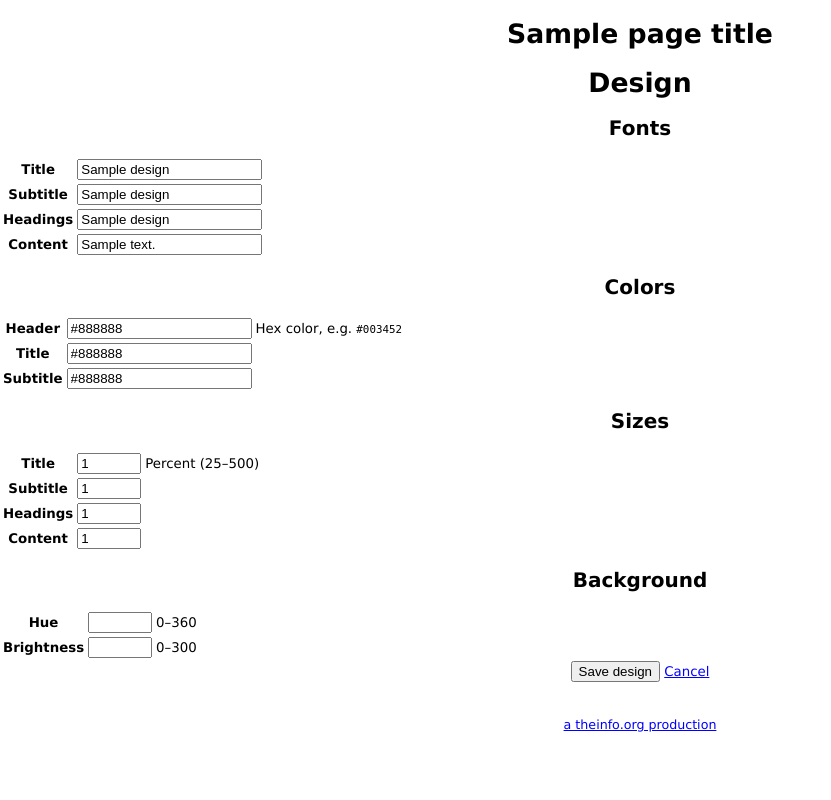
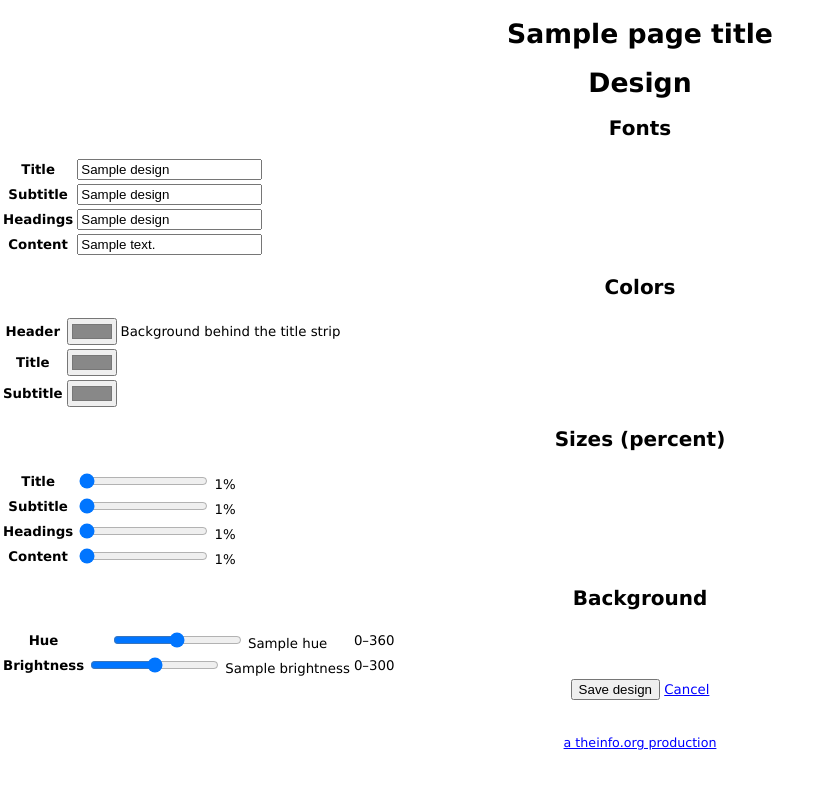
Before and after one commit to simonbc/jottit, a Python web app: template jottit/templates/admin_design.html in a window 1280 px wide. Shown: the whole page, without its empty margins (0-831 px from the left). Run offline with Jinja, Linux system fonts and the light colour scheme; the template is opened without the code that fills it: most values are stand-ins (such as "Sample title", 1, 10 or a date in 2020).

Commit message:
Add live preview to the design page
Switch the design form to proper HTML5 inputs: <input type="color">
for header / title / subtitle colors, <input type="range"> with an
<output> mirror for sizes and hue / brightness, and a <datalist> of
common font stacks for the four font fields.

design.js binds each control to its CSS custom property on :root —
typing a color or sliding a range re-themes the site chrome
immediately, no round-trip. The server still owns persistence on
submit and re-renders the saved values on the next load via
partials/design_style.html.

Co-Authored-By: Claude Opus 4.7 (1M context) <noreply@anthropic.com>

```diff
--- a/jottit/templates/admin_design.html
+++ b/jottit/templates/admin_design.html
@@ -1,32 +1,47 @@
 {% extends "site_base.html" %}
 {% block title %}Design{% endblock %}
+
+{% block scripts %}
+  {{ super() }}
+  <script src="{{ url_for('static', filename='js/design.js') }}" defer></script>
+{% endblock %}
 
 {% block content %}
   <h1>Design</h1>
 
   {% include "partials/form_error.html" %}
 
+  <datalist id="font_choices">
+    <option value="system-ui, sans-serif">
+    <option value="Helvetica">
+    <option value="Arial Black">
+    <option value="Georgia">
+    <option value="Times New Roman">
+    <option value="Verdana">
+    <option value="Courier New">
+  </datalist>
+
   <form method="post" action="" id="design" class="form">
     <h2>Fonts</h2>
     <table class="settings">
       <tr>
         <th>Title</th>
-        <td><input type="text" name="title_font" value="{{ design.title_font }}"></td>
+        <td><input id="title_font" type="text" name="title_font" list="font_choices" value="{{ design.title_font }}"></td>
         <td class="explain"></td>
       </tr>
       <tr>
         <th>Subtitle</th>
-        <td><input type="text" name="subtitle_font" value="{{ design.subtitle_font }}"></td>
+        <td><input id="subtitle_font" type="text" name="subtitle_font" list="font_choices" value="{{ design.subtitle_font }}"></td>
         <td class="explain"></td>
       </tr>
       <tr>
         <th>Headings</th>
-        <td><input type="text" name="headings_font" value="{{ design.headings_font }}"></td>
+        <td><input id="headings_font" type="text" name="headings_font" list="font_choices" value="{{ design.headings_font }}"></td>
         <td class="explain"></td>
       </tr>
       <tr>
         <th>Content</th>
-        <td><input type="text" name="content_font" value="{{ design.content_font }}"></td>
+        <td><input id="content_font" type="text" name="content_font" list="font_choices" value="{{ design.content_font }}"></td>
         <td class="explain"></td>
       </tr>
     </table>
@@ -35,41 +50,53 @@
     <table class="settings">
       <tr>
         <th>Header</th>
-        <td><input type="text" name="header_color" value="{{ design.header_color }}" placeholder="#003452"></td>
-        <td class="explain">Hex color, e.g. <code>#003452</code></td>
+        <td><input id="header_color" type="color" name="header_color" value="{{ design.header_color or '#003452' }}"></td>
+        <td class="explain">Background behind the title strip</td>
       </tr>
       <tr>
         <th>Title</th>
-        <td><input type="text" name="title_color" value="{{ design.title_color }}" placeholder="#fff"></td>
+        <td><input id="title_color" type="color" name="title_color" value="{{ design.title_color or '#ffffff' }}"></td>
         <td class="explain"></td>
       </tr>
       <tr>
         <th>Subtitle</th>
-        <td><input type="text" name="subtitle_color" value="{{ design.subtitle_color }}" placeholder="#bfe8ff"></td>
+        <td><input id="subtitle_color" type="color" name="subtitle_color" value="{{ design.subtitle_color or '#bfe8ff' }}"></td>
         <td class="explain"></td>
       </tr>
     </table>
 
-    <h2>Sizes</h2>
+    <h2>Sizes (percent)</h2>
     <table class="settings">
       <tr>
         <th>Title</th>
-        <td><input type="number" name="title_size" value="{{ design.title_size }}" min="25" max="500"></td>
-        <td class="explain">Percent (25–500)</td>
+        <td>
+          <input id="title_size" type="range" name="title_size" min="25" max="500" value="{{ design.title_size or 100 }}">
+          <output id="title_size_out" for="title_size">{{ design.title_size or 100 }}</output>%
+        </td>
+        <td class="explain"></td>
       </tr>
       <tr>
         <th>Subtitle</th>
-        <td><input type="number" name="subtitle_size" value="{{ design.subtitle_size }}" min="25" max="500"></td>
+        <td>
+          <input id="subtitle_size" type="range" name="subtitle_size" min="25" max="500" value="{{ design.subtitle_size or 100 }}">
+          <output id="subtitle_size_out" for="subtitle_size">{{ design.subtitle_size or 100 }}</output>%
+        </td>
         <td class="explain"></td>
       </tr>
       <tr>
         <th>Headings</th>
-        <td><input type="number" name="headings_size" value="{{ design.headings_size }}" min="25" max="500"></td>
+        <td>
+          <input id="headings_size" type="range" name="headings_size" min="25" max="500" value="{{ design.headings_size or 100 }}">
+          <output id="headings_size_out" for="headings_size">{{ design.headings_size or 100 }}</output>%
+        </td>
         <td class="explain"></td>
       </tr>
       <tr>
         <th>Content</th>
-        <td><input type="number" name="content_size" value="{{ design.content_size }}" min="25" max="500"></td>
+        <td>
+          <input id="content_size" type="range" name="content_size" min="25" max="500" value="{{ design.content_size or 100 }}">
+          <output id="content_size_out" for="content_size">{{ design.content_size or 100 }}</output>%
+        </td>
         <td class="explain"></td>
       </tr>
     </table>
@@ -78,12 +105,18 @@
     <table class="settings">
       <tr>
         <th>Hue</th>
-        <td><input type="number" name="hue" value="{{ design.hue }}" min="0" max="360"></td>
+        <td>
+          <input id="hue" type="range" name="hue" min="0" max="360" value="{{ design.hue or 0 }}">
+          <output id="hue_out" for="hue">{{ design.hue or 0 }}</output>
+        </td>
         <td class="explain">0–360</td>
       </tr>
       <tr>
         <th>Brightness</th>
-        <td><input type="number" name="brightness" value="{{ design.brightness }}" min="0" max="300"></td>
+        <td>
+          <input id="brightness" type="range" name="brightness" min="0" max="300" value="{{ design.brightness or 0 }}">
+          <output id="brightness_out" for="brightness">{{ design.brightness or 0 }}</output>
+        </td>
         <td class="explain">0–300</td>
       </tr>
     </table>
```
Also changed, not shown: jottit/static/js/design.js (added, +41 -0 lines).
